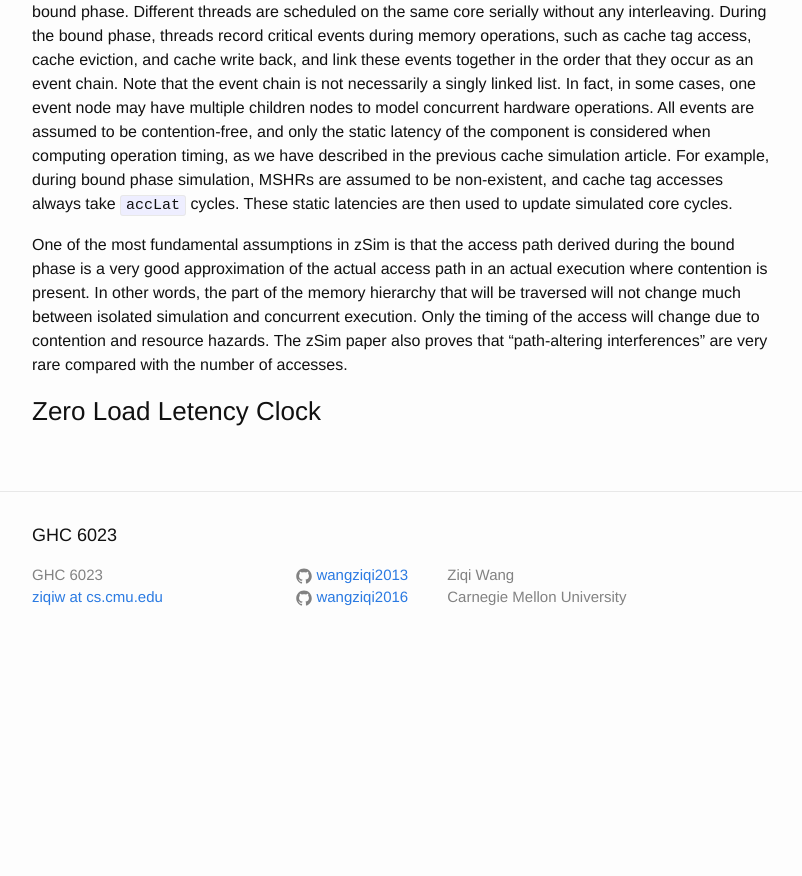
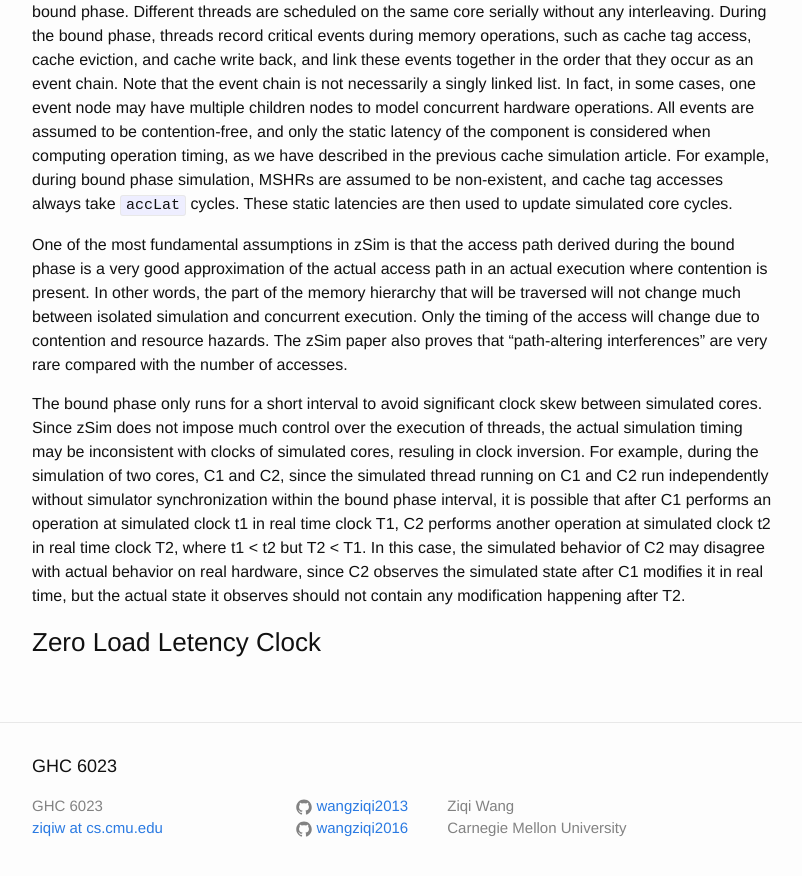
Before and after one commit to wangziqi2013/wangziqi2013.github.io, a Jekyll site: the page built from _posts/2019-01-22-understand-zsim-contention-sim.markdown, in a window 1280 px wide and 900 px high, scrolled down 1022 px. Shown: the top 876 px of the window, without its empty margins (238-1040 px from the left). Built offline with Jekyll 4.4.1, drawn with Linux system fonts in a browser that asks for light colours; before the commit the page ends 1691 px from its top, so only the background shows below that.

Commit message:
Adding clock inversion

```diff
--- a/_posts/2019-01-22-understand-zsim-contention-sim.markdown
+++ b/_posts/2019-01-22-understand-zsim-contention-sim.markdown
@@ -48,6 +48,13 @@ the memory hierarchy that will be traversed will not change much between isolate
 Only the timing of the access will change due to contention and resource hazards. The zSim paper also proves that
 "path-altering interferences" are very rare compared with the number of accesses.
 
-
+The bound phase only runs for a short interval to avoid significant clock skew between simulated cores. Since zSim does
+not impose much control over the execution of threads, the actual simulation timing may be inconsistent with clocks of
+simulated cores, resuling in clock inversion. For example, during the simulation of two cores, C1 and C2, since the
+simulated thread running on C1 and C2 run independently without simulator synchronization within the bound phase interval,
+it is possible that after C1 performs an operation at simulated clock t1 in real time clock T1, C2 performs another operation
+at simulated clock t2 in real time clock T2, where t1 < t2 but T2 < T1. In this case, the simulated behavior of C2 may
+disagree with actual behavior on real hardware, since C2 observes the simulated state after C1 modifies it in real time,
+but the actual state it observes should not contain any modification happening after T2.
 
 ### Zero Load Letency Clock
```
